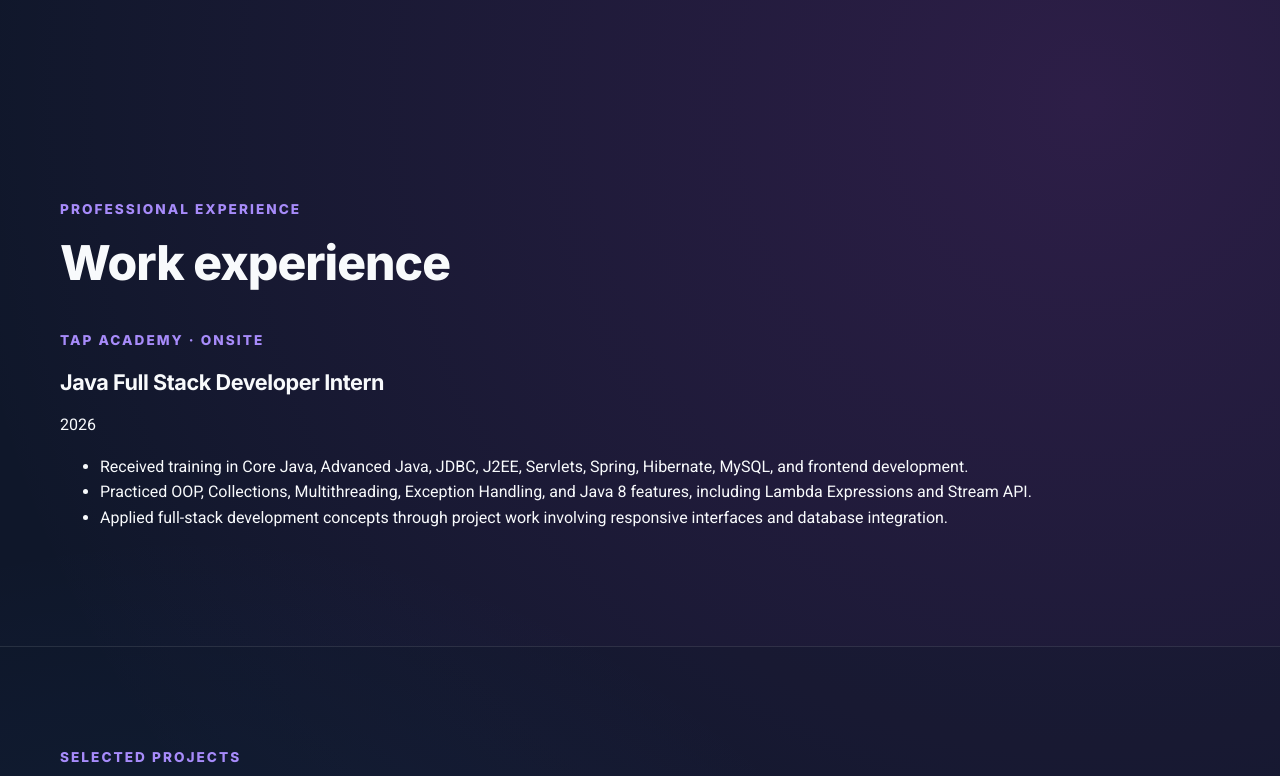
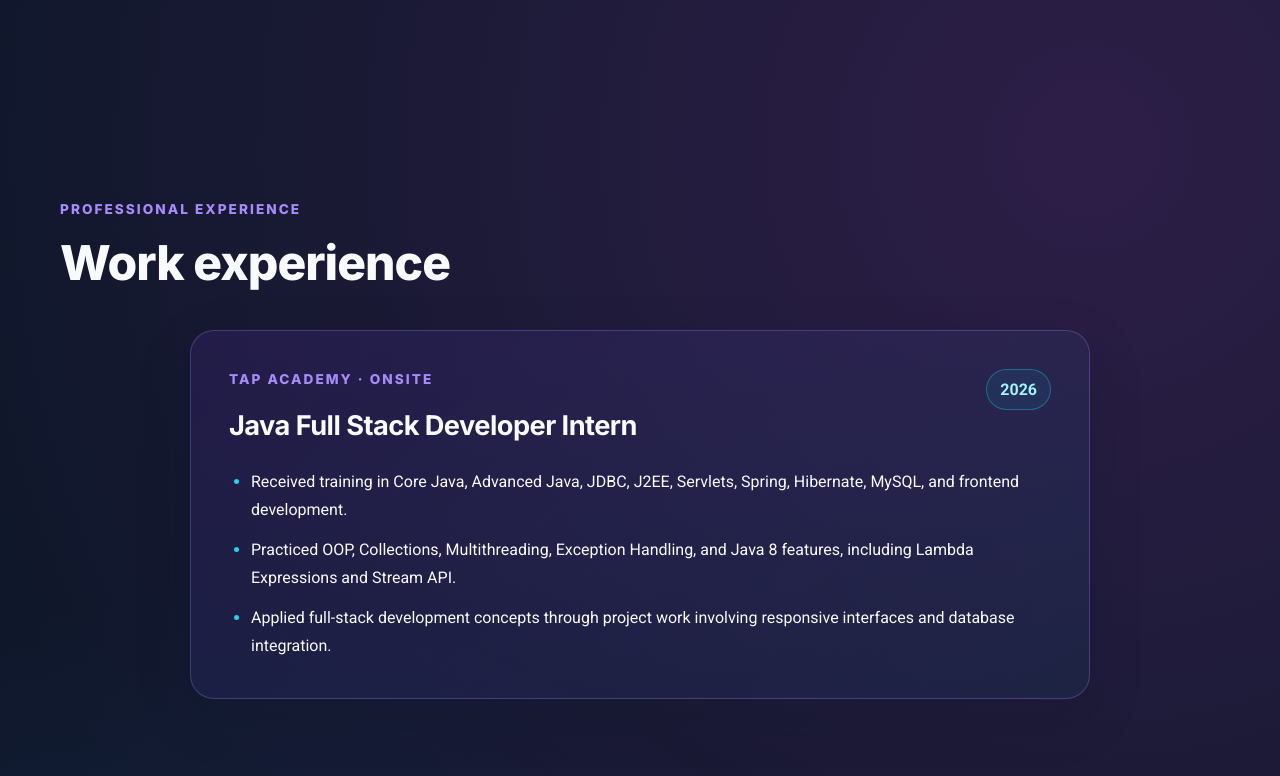
Before and after one commit to ArigalaPunithKumar/My-Portfolio, a React (Vite) app: page / in a window 1280 px wide. Shown: the part 1804-2580 px from the top of the page. Built offline with nearby package versions, Linux system fonts and the light colour scheme; no server answers.

Commit message:
Style professional experience section

```diff
--- a/src/App.css
+++ b/src/App.css
@@ -993,3 +993,14 @@ h1 { background-image:linear-gradient(105deg,#fff 10%,#c4b5fd 48%,#67e8f9 82%,#f
 .project-card::before {
   pointer-events: none;
 }
+
+
+/* Resume-aligned professional experience section */
+.experience-section { max-width: var(--max-width); margin-inline: auto; }
+.experience-card { max-width: 900px; margin: 0 auto; padding: clamp(24px,4vw,38px); border: 1px solid rgba(167,139,250,.28); border-radius: 24px; background: linear-gradient(135deg,rgba(124,58,237,.13),rgba(8,145,178,.08)); box-shadow: 0 18px 55px rgba(15,23,42,.16); }
+.experience-heading { display:flex; align-items:flex-start; justify-content:space-between; gap:20px; margin-bottom:20px; }
+.experience-heading h3 { margin:8px 0 0; font-size:clamp(1.25rem,2.6vw,1.7rem); }
+.experience-year { flex-shrink:0; border:1px solid rgba(34,211,238,.35); border-radius:999px; padding:7px 13px; color:#a5f3fc; font-weight:800; background:rgba(8,145,178,.12); }
+.experience-card ul { display:grid; gap:12px; margin:0; padding-left:22px; color:var(--text-muted); line-height:1.75; }
+.experience-card li::marker { color:var(--cyan); }
+@media(max-width:540px) { .experience-heading { flex-direction:column; gap:10px; } }
```
